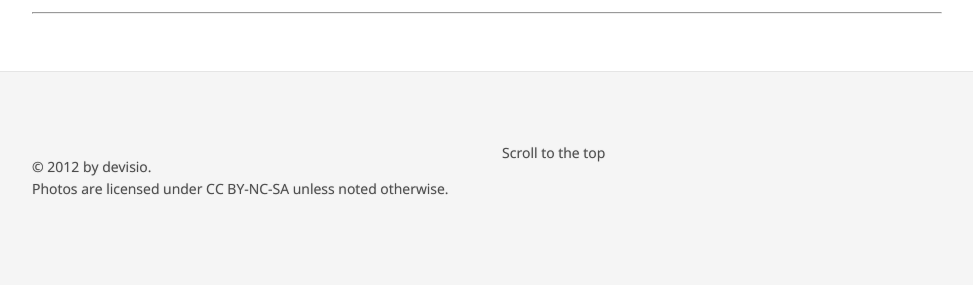
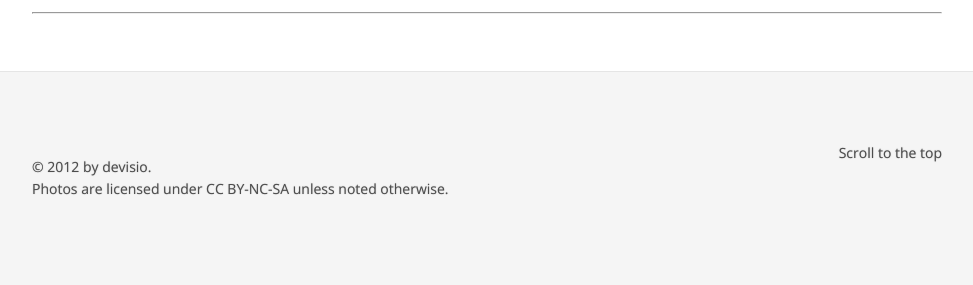
Before and after one commit to devisio/devisio-archive, a Django app: template devisio/templates/devisio/home.html in a window 1280 px wide. Shown: the part 2024-2309 px from the top of the page, without its empty margins (153-1126 px from the left). Run offline with Django 3.2, Linux system fonts and the light colour scheme; the template is opened without the code that fills it, so the values that code supplies are empty; style sheets or scripts are compiled from the project's sources; some libraries are stand-ins or nearby versions.

Commit message:
add .right style to position element right to app.sass

```diff
--- a/devisio/static/sass/app.sass
+++ b/devisio/static/sass/app.sass
@@ -83,6 +83,9 @@ footer
  *   Shared Styles
  * -----------------------------------------
  */
+
+.right
+  float: right
 
 .image
   position: relative
```
